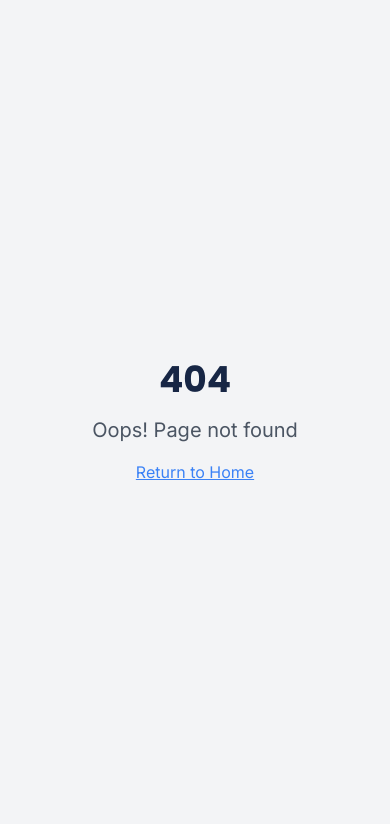
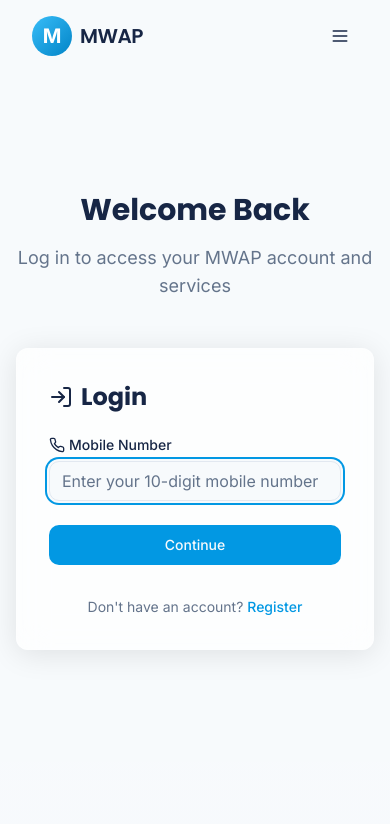
Before and after one commit to Raveen-IT/mwap-connect, a React (Vite) app: page /login in a window 390 px wide. Before the commit this address had no page. Shown: the top 824 px of the page. Built offline with nearby package versions, Linux system fonts and the light colour scheme.

Commit message:
Add login page
Implements a login page with mobile number and OTP verification.

```diff
--- a/src/App.tsx
+++ b/src/App.tsx
@@ -9,6 +9,7 @@ import About from "./pages/About";
 import Services from "./pages/Services";
 import Contact from "./pages/Contact";
 import Register from "./pages/Register";
+import Login from "./pages/Login";
 import Dashboard from "./pages/Dashboard";
 import Chatbot from "./pages/Chatbot";
 import NotFound from "./pages/NotFound";
@@ -27,6 +28,7 @@ const App = () => (
           <Route path="/services" element={<Services />} />
           <Route path="/contact" element={<Contact />} />
           <Route path="/register" element={<Register />} />
+          <Route path="/login" element={<Login />} />
           <Route path="/dashboard" element={<Dashboard />} />
           <Route path="/chatbot" element={<Chatbot />} />
           <Route path="*" element={<NotFound />} />
--- /dev/null
+++ b/src/pages/Login.tsx
@@ -0,0 +1,189 @@
+
+import { useState } from "react";
+import { useNavigate } from "react-router-dom";
+import { Layout } from "@/components/layout/Layout";
+import { Input } from "@/components/ui/input";
+import { Label } from "@/components/ui/label";
+import { Button } from "@/components/ui/button";
+import { toast } from "sonner";
+import { Phone, LogIn, Key } from "lucide-react";
+import { validateMobileNumber } from "@/utils/form-validators";
+import { getUserByMobile, setCurrentUser } from "@/utils/storage";
+import { generateOTP } from "@/utils/id-generator";
+
+type LoginStep = 'mobile' | 'verification';
+
+const Login = () => {
+  const navigate = useNavigate();
+  const [step, setStep] = useState<LoginStep>('mobile');
+  const [loading, setLoading] = useState(false);
+  const [mobile, setMobile] = useState("");
+  const [otp, setOtp] = useState("");
+  const [generatedOtp, setGeneratedOtp] = useState("");
+
+  const handleMobileSubmit = (e: React.FormEvent) => {
+    e.preventDefault();
+
+    if (!validateMobileNumber(mobile)) {
+      toast.error("Please enter a valid 10-digit mobile number");
+      return;
+    }
+
+    const user = getUserByMobile(mobile);
+    if (!user) {
+      toast.error("No account found with this mobile number. Please register first.");
+      return;
+    }
+
+    setLoading(true);
+
+    // Generate OTP
+    const newOtp = generateOTP();
+    setGeneratedOtp(newOtp);
+
+    // Simulate sending OTP
+    setTimeout(() => {
+      toast.success(`OTP sent to your mobile: ${newOtp}`);
+      setStep('verification');
+      setLoading(false);
+    }, 1500);
+  };
+
+  const handleVerificationSubmit = (e: React.FormEvent) => {
+    e.preventDefault();
+
+    if (!otp || otp.trim() === "") {
+      toast.error("Please enter the OTP");
+      return;
+    }
+
+    if (otp !== generatedOtp) {
+      toast.error("Invalid OTP. Please try again");
+      return;
+    }
+
+    setLoading(true);
+
+    const user = getUserByMobile(mobile);
+
+    // Simulate API call
+    setTimeout(() => {
+      if (user) {
+        setCurrentUser(user);
+        toast.success("Login successful!");
+        navigate('/dashboard');
+      } else {
+        toast.error("An error occurred. Please try again.");
+      }
+      setLoading(false);
+    }, 1000);
+  };
+
+  return (
+    <Layout>
+      <section className="py-16">
+        <div className="section-container">
+          <div className="text-center mb-12 animate-fade-up">
+            <h1 className="text-3xl md:text-4xl font-bold mb-4">Welcome Back</h1>
+            <p className="text-lg text-muted-foreground max-w-2xl mx-auto">
+              Log in to access your MWAP account and services
+            </p>
+          </div>
+
+          <div className="w-full max-w-md mx-auto">
+            {step === 'mobile' && (
+              <div className="glass-effect rounded-xl p-8 animate-fade-up">
+                <h2 className="text-2xl font-bold mb-6 flex items-center gap-2">
+                  <LogIn className="h-6 w-6" /> Login
+                </h2>
+                <form onSubmit={handleMobileSubmit} className="space-y-6">
+                  <div className="space-y-2">
+                    <Label htmlFor="mobile" className="flex items-center gap-1">
+                      <Phone className="h-4 w-4" /> Mobile Number
+                    </Label>
+                    <Input
+                      id="mobile"
+                      value={mobile}
+                      onChange={(e) => setMobile(e.target.value)}
+                      placeholder="Enter your 10-digit mobile number"
+                      required
+                      autoFocus
+                    />
+                  </div>
+
+                  <Button
+                    type="submit"
+                    disabled={loading}
+                    className="w-full"
+                  >
+                    {loading ? "Sending OTP..." : "Continue"}
+                  </Button>
+
+                  <div className="text-center pt-2">
+                    <p className="text-sm text-muted-foreground">
+                      Don't have an account?{" "}
+                      <a
+                        href="/register"
+                        className="text-primary hover:underline font-medium"
+                      >
+                        Register
+                      </a>
+                    </p>
+                  </div>
+                </form>
+              </div>
+            )}
+
+            {step === 'verification' && (
+              <div className="glass-effect rounded-xl p-8 animate-fade-up">
+                <h2 className="text-2xl font-bold mb-6 flex items-center gap-2">
+                  <Key className="h-6 w-6" /> OTP Verification
+                </h2>
+                <p className="mb-6 text-muted-foreground">
+                  Please enter the OTP sent to your mobile number {mobile}
+                </p>
+
+                <form onSubmit={handleVerificationSubmit} className="space-y-6">
+                  <div className="space-y-2">
+                    <Label htmlFor="otp">Enter OTP</Label>
+                    <Input
+                      id="otp"
+                      value={otp}
+                      onChange={(e) => setOtp(e.target.value)}
+                      placeholder="Enter 6-digit OTP"
+                      maxLength={6}
+                      autoFocus
+                      required
+                    />
+                  </div>
+
+                  <div className="text-center text-sm">
+                    <button
+                      type="button"
+                      className="text-primary hover:underline"
+                      onClick={() => {
+                        toast.success(`OTP resent: ${generatedOtp}`);
+                      }}
+                    >
+                      Didn't receive OTP? Resend
+                    </button>
+                  </div>
+
+                  <Button
+                    type="submit"
+                    disabled={loading}
+                    className="w-full"
+                  >
+                    {loading ? "Verifying..." : "Login"}
+                  </Button>
+                </form>
+              </div>
+            )}
+          </div>
+        </div>
+      </section>
+    </Layout>
+  );
+};
+
+export default Login;
```
